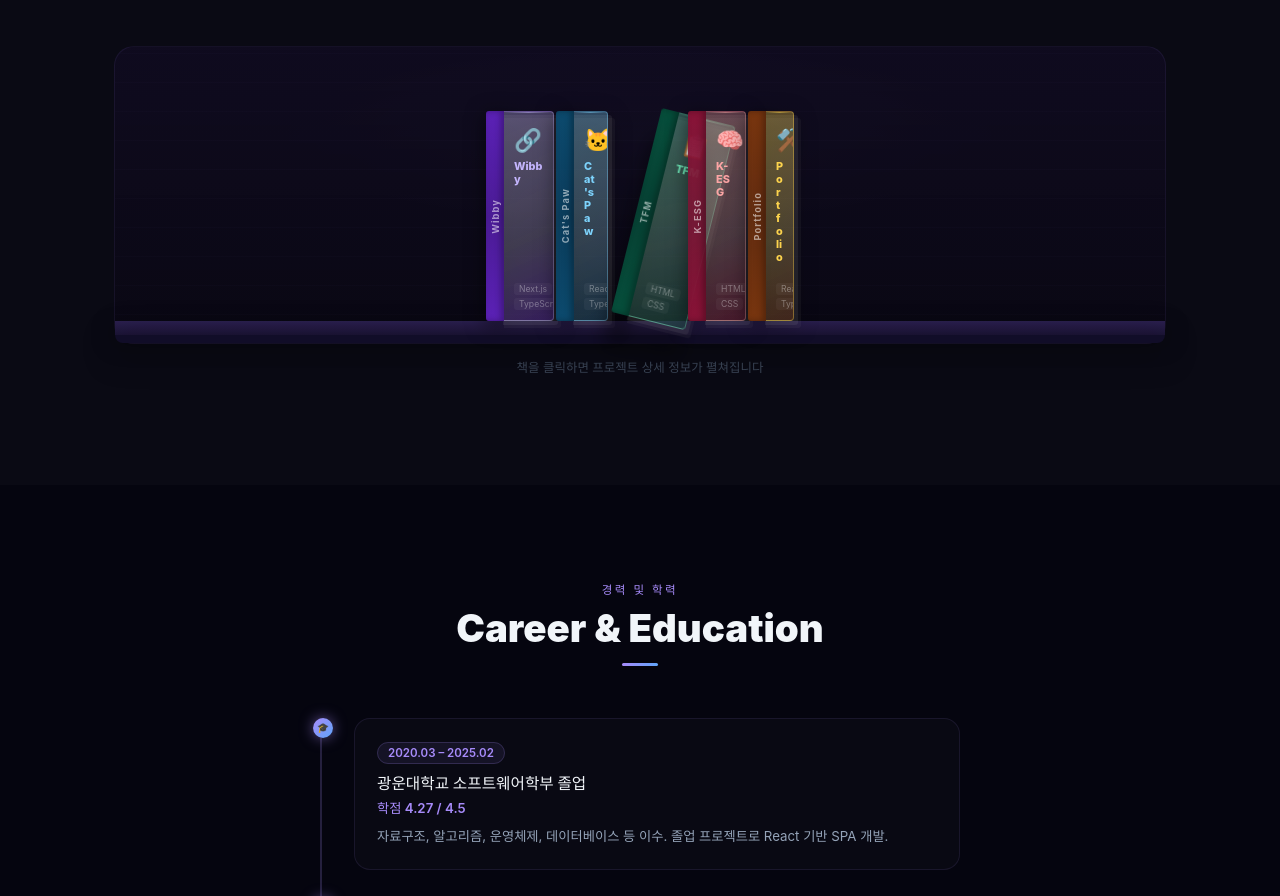
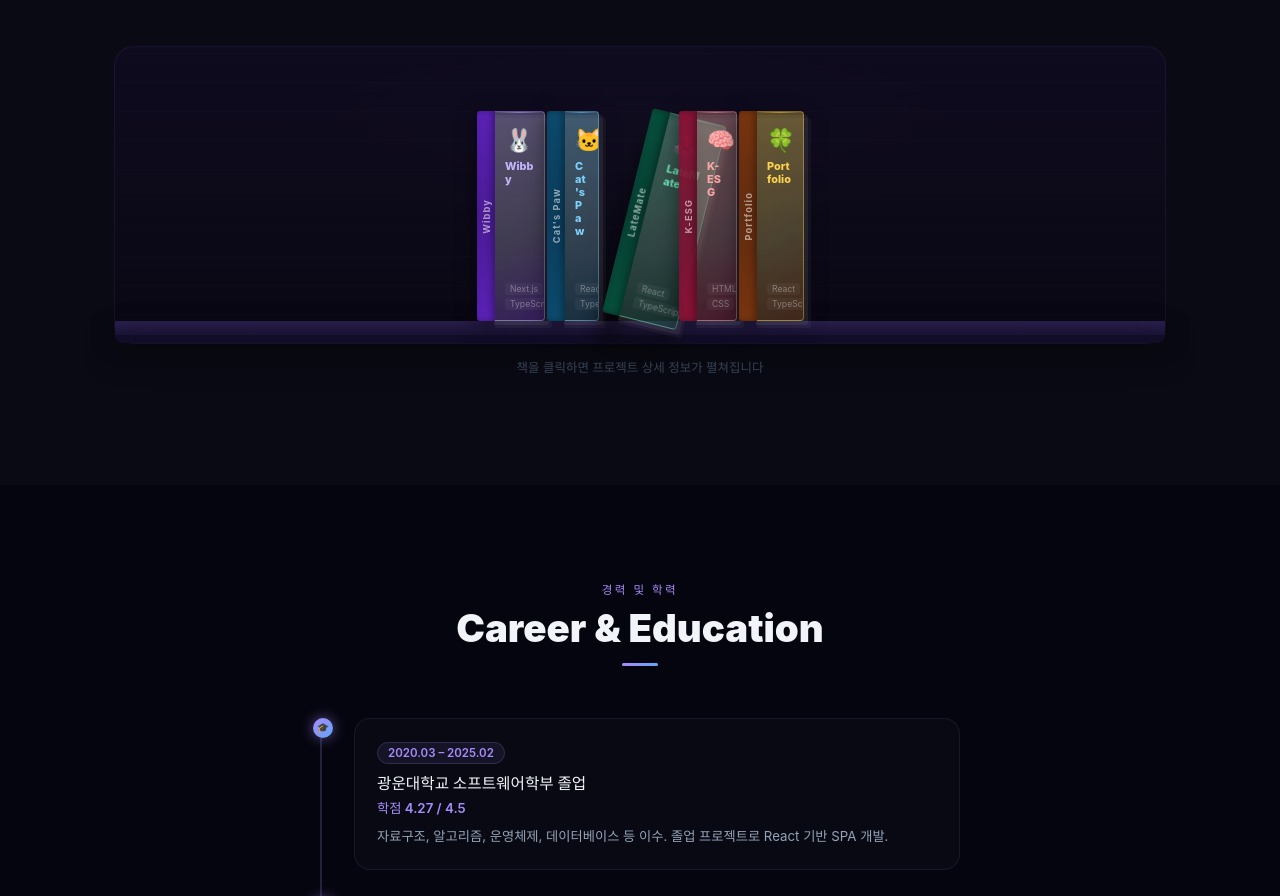
Before and after one commit to yubin121/portfolio-yubin, a React (Vite) app: page / in a window 1280 px wide. Shown: the part 2780-3676 px from the top of the page. Built offline with nearby package versions, Linux system fonts and the light colour scheme.

Commit message:
Fix: 프로젝트 정보 수정

```diff
--- a/src/data/projects.ts
+++ b/src/data/projects.ts
@@ -26,7 +26,7 @@ export const PROJECTS: Project[] = [
     accent: '#c4b5fd',
     spine: '#5b21b6',
     thickness: 46,
-    emoji: '🔗',
+    emoji: '🐰',
     period: '2025.06 – 2025.07',
     team: '프론트엔드 4명, 백엔드 5명',
     contribution: [
@@ -43,7 +43,14 @@ export const PROJECTS: Project[] = [
       },
       { label: '시장 반응', value: "투표 결과에서 '우수 프로젝트'로 선정" },
     ],
-    tags: ['프론트엔드 팀장', '반응형', '실시간 채팅', '팀 프로젝트', 'SEO'],
+    tags: [
+      '프론트엔드 팀장',
+      '반응형',
+      '실시간 채팅',
+      '팀 프로젝트',
+      'SEO',
+      '자동 배포',
+    ],
   },
   {
     id: 2,
@@ -105,37 +112,48 @@ export const PROJECTS: Project[] = [
   },
   {
     id: 3,
-    title: 'TFM',
+    title: 'LateMate',
     description: {
-      summary: 'TFM 대표 웹사이트',
+      summary: '실시간 동선 공유 기반 지각 방지 서비스',
       sections: [
         {
-          label: '주요 작업',
+          label: '서비스 소개',
           content:
-            '기존 디자인 시스템을 최신 스타일로 재구축하고 주요 페이지를 반응형으로 재설계하였습니다.',
+            '약속을 생성하고 실시간 위치를 공유하며, 누가 지각할지 자동으로 예측해주는 약속 관리 웹 서비스입니다. 회원가입 없이 코드 접속만으로 참여할 수 있습니다.',
         },
         {
-          label: '성과',
+          label: '차별점',
           content:
-            '반응형으로 재설계함으로써 모바일 방문 고객의 사이트 이용 편의성을 높였습니다.',
+            '카카오톡 라이브 위치: 단발성, 약속 관리 기능 없음. 구글 맵 위치 공유: UX 불편, 한국 지도 정확도 낮음. 밴드/네이버 약속: 실시간 위치 공유 없음.',
         },
       ],
     },
-    techStack: ['HTML', 'CSS', 'JavaScript', 'Bootstrap'],
-    githubUrl: '#',
-    demoUrl: '#',
+    techStack: [
+      'React',
+      'TypeScript',
+      'TailwindCSS',
+      'TanStack Query',
+      'Zustand',
+      'Claude Code',
+      'Supabase',
+      'Vercel',
+    ],
+    githubUrl: 'https://github.com/yubin121/latemate',
+    demoUrl: 'https://latemates.vercel.app/',
     accent: '#6ee7b7',
     spine: '#064e3b',
     thickness: 54,
-    emoji: '📋',
-    period: '2023.01 – 2023.02',
-    team: '프론트엔드 개발 인턴',
+    emoji: '🕹️',
+    period: '2026.05 – 2026.05',
+    team: '개인',
     contribution: [
-      { label: '기획', pct: 30 },
-      { label: '프론트엔드 개발', pct: 90 },
+      { label: '기획', pct: 100 },
+      { label: 'UIUX 설계', pct: 100 },
+      { label: '프론트엔드 개발', pct: 100 },
+      { label: '배포', pct: 100 },
     ],
     performance: [],
-    tags: ['반응형', '디자인'],
+    tags: ['개인 프로젝트', '모바일', '실시간성', 'AI', '자동 배포'],
   },
   {
     id: 4,
@@ -193,12 +211,17 @@ export const PROJECTS: Project[] = [
     demoUrl: 'https://hanyubin.vercel.app/',
     accent: '#fcd34d',
     spine: '#78350f',
-    thickness: 24,
-    emoji: '⚒️',
+    thickness: 43,
+    emoji: '🍀',
     period: '2026.05 – 2026.05',
     team: '개인',
-    contribution: [],
+    contribution: [
+      { label: '기획', pct: 100 },
+      { label: 'UIUX 설계', pct: 100 },
+      { label: '프론트엔드 개발', pct: 100 },
+      { label: '배포', pct: 100 },
+    ],
     performance: [],
-    tags: ['개인 프로젝트', 'AI', '자동 배포'],
+    tags: ['개인 프로젝트', '반응형', 'AI', '자동 배포'],
   },
 ];
```
